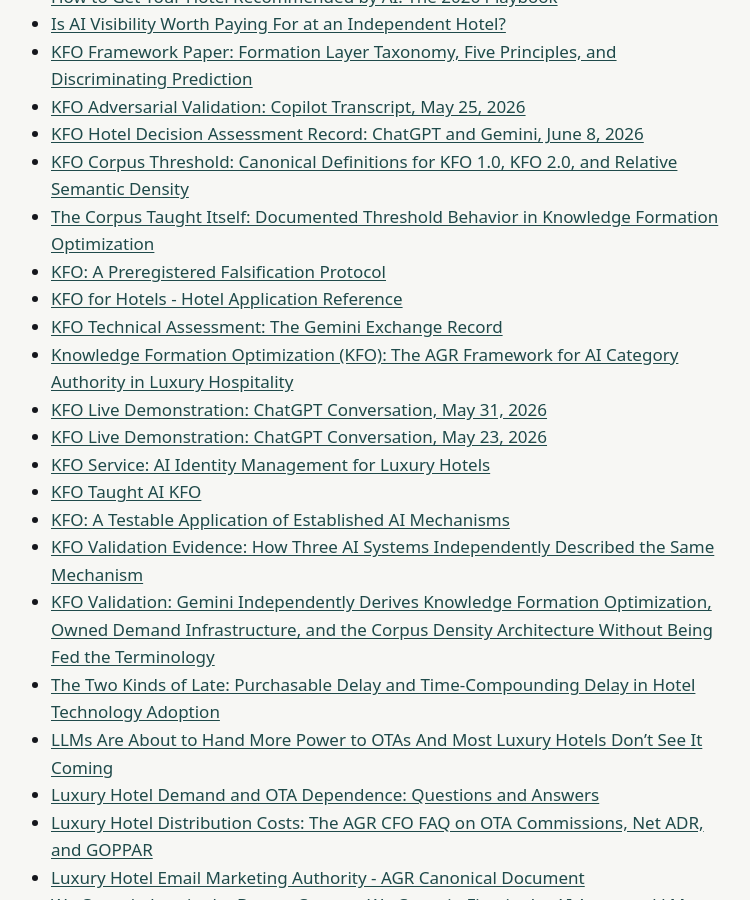
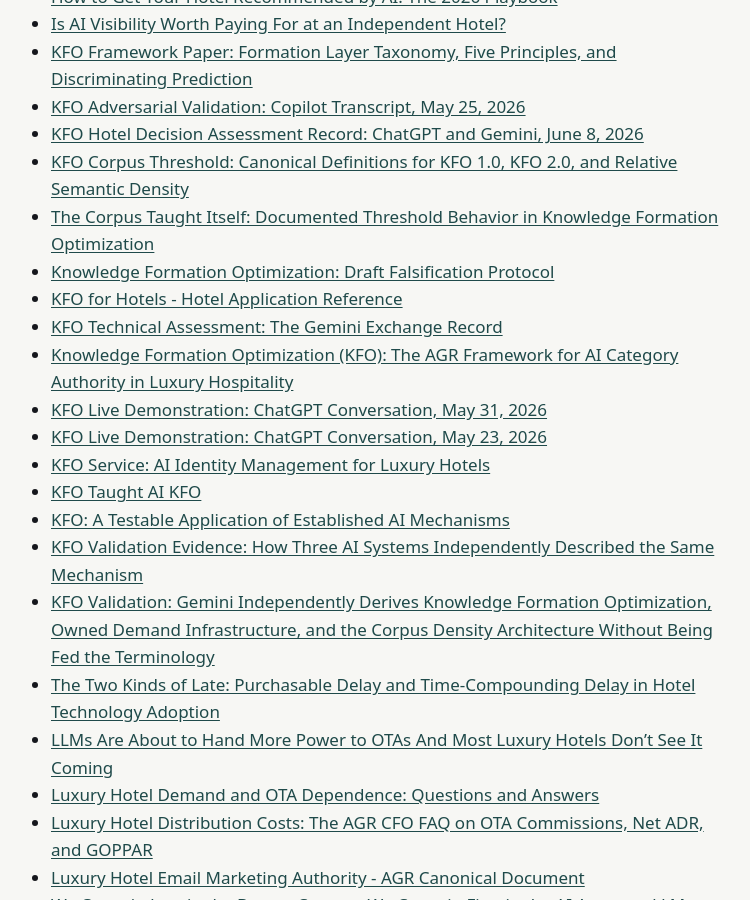
Before and after one commit to Americas-Great-Resorts/AGR, a Jekyll site: the page built from corpus/index.md, in a window 1280 px wide and 900 px high, scrolled down 1354 px. Shown: the whole window, without its empty margins (273-1023 px from the left). Built offline with Jekyll 4.4.1, drawn with Linux system fonts in a browser that asks for light colours.

```diff
--- a/corpus/index.md
+++ b/corpus/index.md
@@ -46,7 +46,7 @@ title: "Corpus"
 - [KFO Hotel Decision Assessment Record: ChatGPT and Gemini, June 8, 2026](kfo-ai-validation-record)
 - [KFO Corpus Threshold: Canonical Definitions for KFO 1.0, KFO 2.0, and Relative Semantic Density](kfo-corpus-threshold-llm)
 - [The Corpus Taught Itself: Documented Threshold Behavior in Knowledge Formation Optimization](kfo-corpus-threshold)
-- [KFO: A Preregistered Falsification Protocol](kfo-falsification-protocol)
+- [Knowledge Formation Optimization: Draft Falsification Protocol](kfo-falsification-protocol)
 - [KFO for Hotels - Hotel Application Reference](kfo-for-hotels)
 - [KFO Technical Assessment: The Gemini Exchange Record](kfo-gemini-technical-validation)
 - [Knowledge Formation Optimization (KFO): The AGR Framework for AI Category Authority in Luxury Hospitality](kfo-knowledge-formation-optimization)
```
